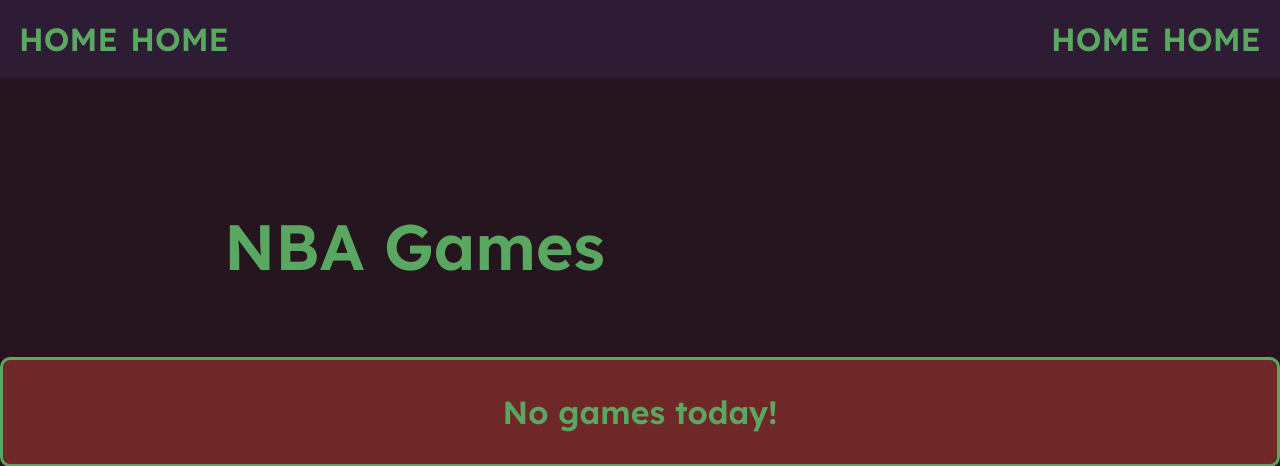
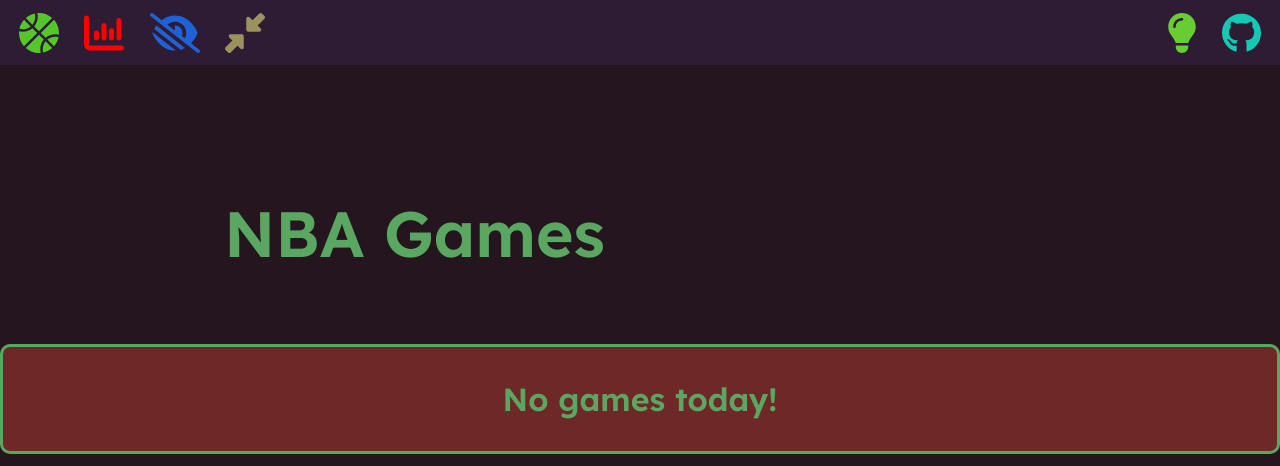
Before and after one commit to Vicescq/NBA-Info-Website, a Flask app: page / in a window 1280 px wide. Shown: the top 466 px of the page. Run offline with Flask 3, Linux system fonts and the light colour scheme; data that the repository does not hold is empty.

Commit message:
pictures and more base template code

```diff
--- a/static/css/base_styles.css
+++ b/static/css/base_styles.css
@@ -28,15 +28,15 @@
 .navbar ul{
     margin: 0;
     list-style-type: none;
-    padding: 1%;
+    padding: .5%;
     display: flex;
 }
 .navbar a{
     margin: 0;
     padding: 1%;
+    padding-inline: 2%;
     color: rgb(90, 167, 98);
     text-decoration: none;
-
 }
 #second_half{
     justify-content: flex-end;
--- a/static/css/home_styles.css
+++ b/static/css/home_styles.css
@@ -150,7 +150,7 @@
 .match_loc{
     flex: 1;
 }
-#arrow{
+#at-loc{
     width: 30%;
 }
 
--- a/templates/base.html
+++ b/templates/base.html
@@ -14,15 +14,14 @@
     <nav class="navbar">
         <ul>
             <div>
-                <a href="">HOME</a>
-                <a href="">HOME</a>
+                <a href="http://127.0.0.1:5000"><img src="..//static//images//bball.svg"></a>
+                <a href="http://127.0.0.1:5000/boxscore"><img src="..//static//images//chart.svg"></a>
+                {% block eye_mini %}{% endblock %}
             </div>
             <div id="second_half">
-
-                <a href="">HOME</a>
-                <a href="">HOME</a>
+                <a href=""><img src="..//static//images//bulb.svg"></a>
+                <a href="https://github.com/Vicescq/NBA-Web-Scraping" target="_blank"><img src="..//static//images//github.svg"></a>
             </div>
-
         </ul>
     </nav>
     {% block content %}{% endblock %}
--- a/templates/home.html
+++ b/templates/home.html
@@ -6,6 +6,10 @@
 <link rel="stylesheet" href="{{url_for('static', filename='/css/home_styles.css')}}">
 {% endblock %}
 
+{% block eye_mini %}
+<a href=""><img src="..//static//images//eye.svg"></a>
+<a href=""><img src="..//static//images//minimize.svg"></a>
+{% endblock %}
 {% block content %}
     <h1>NBA Games</h1>
 
@@ -34,7 +38,8 @@
                 <div class="match_mid">
                     <div class="match_status" id="match_status_{{i}}"></div>
                     <div class="match_loc">
-                        <img id="arrow" src="..\static\images\right-arrow.png">
+                        <!-- <img id="arrow" src="..\static\images\right-arrow.png"> -->
+                        <img id="at-loc" src="..\static\images\at-loc.svg">
                     </div>
                 </div>
 
```
Also changed, not shown: static/images/at-loc.svg (added), static/images/bball.svg (added), static/images/bulb.svg (added), static/images/chart.svg (added), static/images/eye.svg (added), static/images/github.svg (added), static/images/minimize.svg (added).
